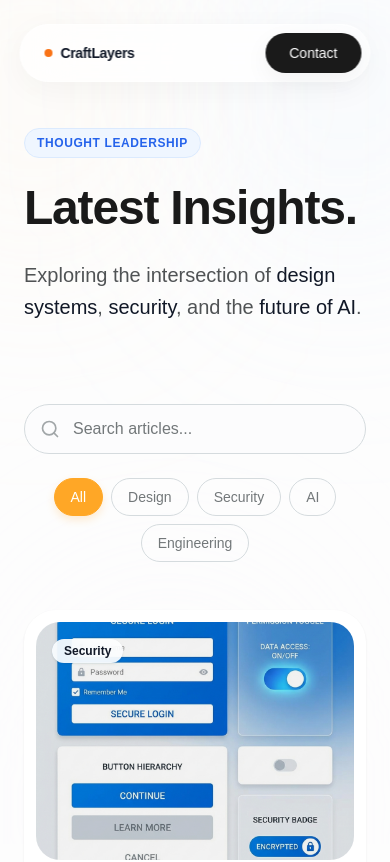
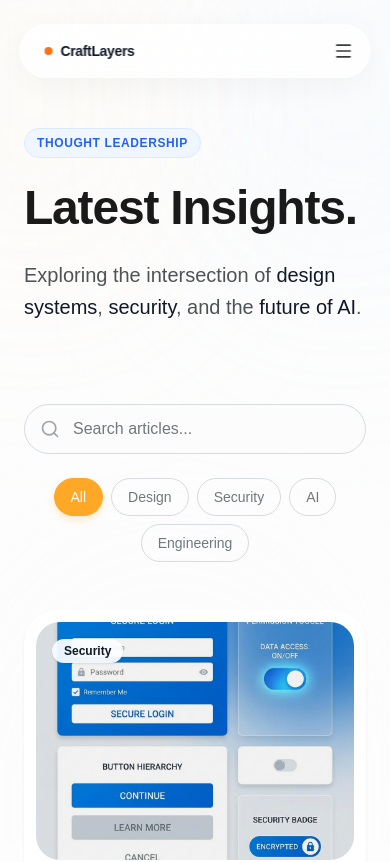
Before and after one commit to Hariteja-CL/craftlayers, a React (Vite) app: page /blog in a window 390 px wide. Shown: the top 862 px of the page. Built offline with nearby package versions, Linux system fonts and the light colour scheme.

Commit message:
feat(nav): implement responsive mobile menu and update profile image

```diff
--- a/src/components/layout/Navbar.tsx
+++ b/src/components/layout/Navbar.tsx
@@ -1,33 +1,65 @@
+import { useState } from 'react';
 import { NavLink, Link } from 'react-router-dom';
+import { Menu, X } from 'lucide-react';
 import { cn } from '../ui/Button'; // Reuse utility
 
 const navItems = [
-    { name: 'Home', path: '/' }, // Renamed from Work as requested
+    { name: 'Home', path: '/' },
     { name: 'About', path: '/about' },
     { name: 'Insights', path: '/blog' },
-    // { name: 'Playground', path: '/playground' }, // Future
 ];
 
 export function Navbar() {
+    const [isMenuOpen, setIsMenuOpen] = useState(false);
+
     return (
         <nav className="fixed top-6 left-1/2 -translate-x-1/2 z-50 transition-all duration-300 w-[90%] md:w-auto">
-            <div className="bg-white/70 backdrop-blur-xl border border-white/40 shadow-[0_8px_32px_rgba(0,0,0,0.04)] rounded-full px-2 py-2 flex items-center justify-between md:gap-2">
+            <div className={cn(
+                "bg-white/80 backdrop-blur-xl border border-white/40 shadow-[0_8px_32px_rgba(0,0,0,0.04)] rounded-[2rem] px-2 py-2 flex flex-col md:flex-row md:items-center justify-between md:gap-2 transition-all duration-300",
+                isMenuOpen ? "rounded-[2rem]" : "rounded-full"
+            )}>
 
+                <div className="flex items-center justify-between w-full md:w-auto">
                     {/* Logo Section */}
-                <Link to="/" className="flex items-center gap-2 px-4 py-2 hover:bg-white/50 rounded-full transition-colors">
+                    <Link to="/" className="flex items-center gap-2 px-4 py-2 hover:bg-white/50 rounded-full transition-colors" onClick={() => setIsMenuOpen(false)}>
                         <div className="w-2 h-2 rounded-full bg-orange-500" />
                         <span className="font-bold text-gray-900 tracking-tight text-sm">CraftLayers</span>
                     </Link>
 
-                {/* Desktop Nav */}
-                <div className="hidden md:flex items-center bg-gray-100/50 rounded-full px-1 p-1">
+                    {/* Mobile Menu Toggle */}
+                    <button
+                        onClick={() => setIsMenuOpen(!isMenuOpen)}
+                        className="md:hidden p-2 rounded-full text-gray-600 hover:bg-gray-100 focus:outline-none focus:ring-2 focus:ring-orange-500/20"
+                        aria-label="Toggle menu"
+                    >
+                        {isMenuOpen ? <X className="w-5 h-5" /> : <Menu className="w-5 h-5" />}
+                    </button>
+
+                    {/* Desktop Contact Action (Hidden on Mobile when menu closed, effectively moved inside menu for mobile) */}
+                    <div className="hidden md:block">
+                        {/* Placeholder to keep layout consistent if needed, but flex justify-between handles it.
+                             Actually, the standard deskop layout has Contact on the right.
+                             We can leave the 'Contact' link outside this div for Desktop, see below.
+                         */}
+                    </div>
+                </div>
+
+
+                {/* Navigation Links Area */}
+                <div className={cn(
+                    "flex-col md:flex-row items-center gap-4 md:gap-2 w-full md:w-auto overflow-hidden transition-all duration-300 ease-in-out",
+                    isMenuOpen ? "flex max-h-screen opacity-100 mt-4 md:mt-0" : "hidden md:flex max-h-0 md:max-h-full opacity-0 md:opacity-100"
+                )}>
+                    {/* Desktop Nav Wrapper (Gray Pill) - Modified for Mobile to be just a list */}
+                    <div className="flex flex-col md:flex-row items-stretch md:items-center bg-transparent md:bg-gray-100/50 rounded-2xl md:rounded-full px-0 md:px-1 p-0 md:p-1 w-full md:w-auto gap-1">
                         {navItems.map((item) => (
                             <NavLink
                                 key={item.path}
                                 to={item.path}
+                                onClick={() => setIsMenuOpen(false)}
                                 className={({ isActive }) =>
                                     cn(
-                                    "px-5 py-2 rounded-full text-sm font-medium transition-all duration-300 focus:outline-none focus:ring-2 focus:ring-orange-500/20",
+                                        "px-5 py-3 md:py-2 rounded-xl md:rounded-full text-sm font-medium transition-all duration-300 focus:outline-none focus:ring-2 focus:ring-orange-500/20 text-center",
                                         isActive
                                             ? "bg-white text-gray-900 shadow-sm"
                                             : "text-gray-600 hover:text-gray-900 hover:bg-white/50"
@@ -39,13 +71,25 @@ export function Navbar() {
                         ))}
                     </div>
 
-                {/* Contact Action */}
+                    {/* Mobile Contact Action */}
+                    <div className="md:hidden w-full pt-2 border-t border-gray-100 pb-2">
                         <Link
                             to="/contact"
-                    className="bg-[#1A1A1A] text-white px-6 py-2.5 rounded-full text-sm font-medium hover:bg-black transition-colors shadow-lg shadow-black/5 focus:outline-none focus:ring-2 focus:ring-orange-500/40"
+                            onClick={() => setIsMenuOpen(false)}
+                            className="bg-[#1A1A1A] text-white px-6 py-3 rounded-xl text-sm font-medium hover:bg-black transition-colors shadow-lg shadow-black/5 flex justify-center w-full focus:outline-none focus:ring-2 focus:ring-orange-500/40"
                         >
                             Contact
                         </Link>
+                    </div>
+
+                    {/* Desktop Contact Action (Visible only on Desktop) */}
+                    <Link
+                        to="/contact"
+                        className="hidden md:block bg-[#1A1A1A] text-white px-6 py-2.5 rounded-full text-sm font-medium hover:bg-black transition-colors shadow-lg shadow-black/5 whitespace-nowrap focus:outline-none focus:ring-2 focus:ring-orange-500/40"
+                    >
+                        Contact
+                    </Link>
+                </div>
 
             </div>
         </nav>
```
Also changed, not shown: src/assets/images/profile.png. Lines whose indentation alone changed are shown as unchanged.
